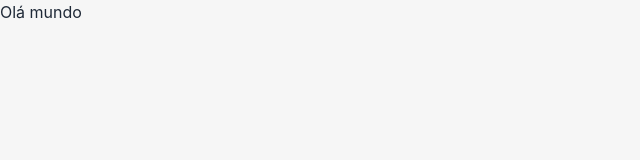
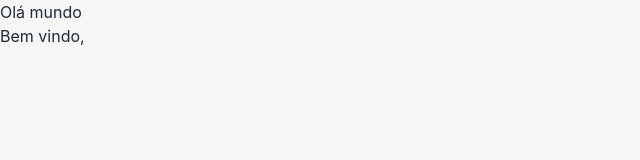
Before and after one commit to GustavoMont/service-market, a Next.js app: page / in a window 1280 px wide. Shown: the top 160 px of the page, without its empty margins (0-640 px from the left). Built offline with nearby package versions, Linux system fonts and the light colour scheme.

Commit message:
:pencil: start use login info

```diff
--- a/config/token.ts
+++ b/config/token.ts
@@ -1,5 +1,5 @@
-import Cookies from "models/cookies";
-import Token from "models/token";
+import Cookies from "models/Cookies";
+import Token from "models/Token";
 import { parseCookies } from "nookies";
 
 export default function getToken(): Token | null {
--- /dev/null
+++ b/data/context/UserContext.ts
@@ -0,0 +1,11 @@
+import User from "models/User";
+import { createContext } from "react";
+
+interface UserContextProps {
+  user: User | null;
+  setUserByToken?: (token: string) => void;
+}
+
+const UserContext = createContext<UserContextProps>({ user: null });
+
+export default UserContext;
--- /dev/null
+++ b/data/hooks/useUser.tsx
@@ -0,0 +1,7 @@
+import UserContext from "data/context/UserContext";
+import { useContext } from "react";
+
+export default function useUser() {
+  const context = useContext(UserContext);
+  return context;
+}
--- /dev/null
+++ b/data/provider/UserProvider.tsx
@@ -0,0 +1,19 @@
+import UserContext from "data/context/UserContext";
+import User from "models/User";
+import React, { useState } from "react";
+import { decodeJwt, JWTPayload } from "jose";
+
+interface UserJwt extends JWTPayload, User {}
+
+export default function UserProvider({ children }: any) {
+  const [user, setUser] = useState<User | null>(null);
+  function setUserByToken(token: string) {
+    const user = decodeJwt(token);
+    setUser({ ...(user as unknown as User) });
+  }
+  return (
+    <UserContext.Provider value={{ user, setUserByToken }}>
+      {children}
+    </UserContext.Provider>
+  );
+}
--- /dev/null
+++ b/models/User.ts
@@ -0,0 +1,5 @@
+export default interface User {
+  name: string;
+  email: string;
+  id: number;
+}
--- a/models/cookies.ts
+++ b/models/cookies.ts
@@ -1,4 +1,4 @@
-import Token from "./token";
+import Token from "./Token";
 
 export default interface Cookies {
   access: Token;
--- a/package.json
+++ b/package.json
@@ -15,6 +15,7 @@
     "axios": "^1.1.3",
     "daisyui": "^2.31.0",
     "framer-motion": "^7.5.3",
+    "jose": "^4.10.3",
     "next": "12.3.1",
     "nookies": "^2.5.2",
     "react": "18.2.0",
--- a/pages/_app.tsx
+++ b/pages/_app.tsx
@@ -2,11 +2,14 @@ import "../styles/globals.css";
 import type { AppProps } from "next/app";
 import { ChakraProvider } from "@chakra-ui/react";
 import theme from "@/styles/theme";
+import UserProvider from "data/provider/UserProvider";
 
 function MyApp({ Component, pageProps }: AppProps) {
   return (
     <ChakraProvider theme={theme}>
-      <Component {...pageProps} />
+      <UserProvider>
+        <Component {...pageProps} />
+      </UserProvider>
     </ChakraProvider>
   );
 }
--- a/pages/index.tsx
+++ b/pages/index.tsx
@@ -1,8 +1,15 @@
+import useUser from "data/hooks/useUser";
 import type { NextPage } from "next";
 import Head from "next/head";
 
 const Home: NextPage = () => {
-  return <h1>Olá mundo</h1>;
+  const { user } = useUser();
+  return (
+    <>
+      <h1>Olá mundo</h1>
+      <h2>Bem vindo, {user?.name}</h2>
+    </>
+  );
 };
 
 export default Home;
--- a/pages/login.tsx
+++ b/pages/login.tsx
@@ -13,8 +13,9 @@ import {
 import PasswordInput from "../components/Form/PasswordInput";
 import api from "config/axios";
 import { setCookie } from "nookies";
-import Token from "models/token";
+import Token from "models/Token";
 import { useRouter } from "next/router";
+import useUser from "data/hooks/useUser";
 
 interface LoginFields {
   email: string;
@@ -22,6 +23,7 @@ interface LoginFields {
 }
 
 function Login() {
+  const { setUserByToken } = useUser();
   const [loginFields, setLoginFields] = useState<LoginFields>({
     email: "",
     password: "",
@@ -42,6 +44,7 @@ function Login() {
     try {
       const { data } = await api.post<Token>("/clients/login", loginFields);
       setCookie(null, "access", data.access);
+      setUserByToken && setUserByToken(data.access);
       clearFields();
       router.push("/");
     } catch (error) {}
```
Also changed, not shown: 1 other file (tests, documents, lock files or other folders).
